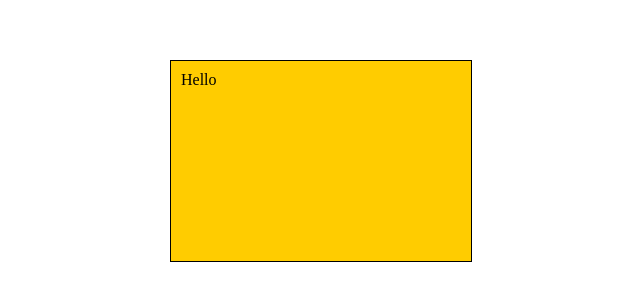
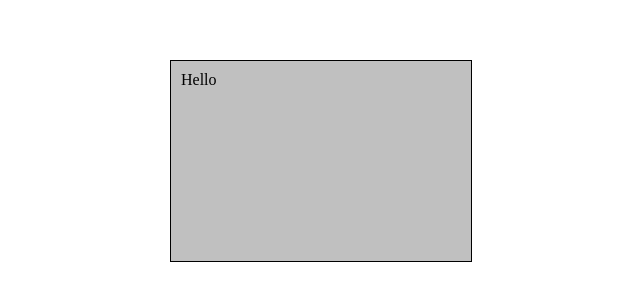
Before and after one commit to ilioni/ilioni.github.io, a plain HTML site: page index.html in a window 1280 px wide. Shown: the part 240-540 px from the top of the page, without its empty margins (320-960 px from the left). Drawn offline with Linux system fonts and the light colour scheme.

Commit message:
Update index.html

```diff
--- a/index.html
+++ b/index.html
@@ -11,7 +11,7 @@
     top: 50%; /* Положение слоя от верхнего края */
     margin-left: -150px; /* Отступ слева */
     margin-top: -100px;	/* Отступ сверху */
-    background: #fc0; /* Цвет фона */
+    background: #c0c0c0; /* Цвет фона */
     border: solid 1px black; /* Параметры рамки вокруг */
     padding: 10px; /* Поля вокруг текста */
     overflow: auto; /* Добавление полосы прокрутки */
```
